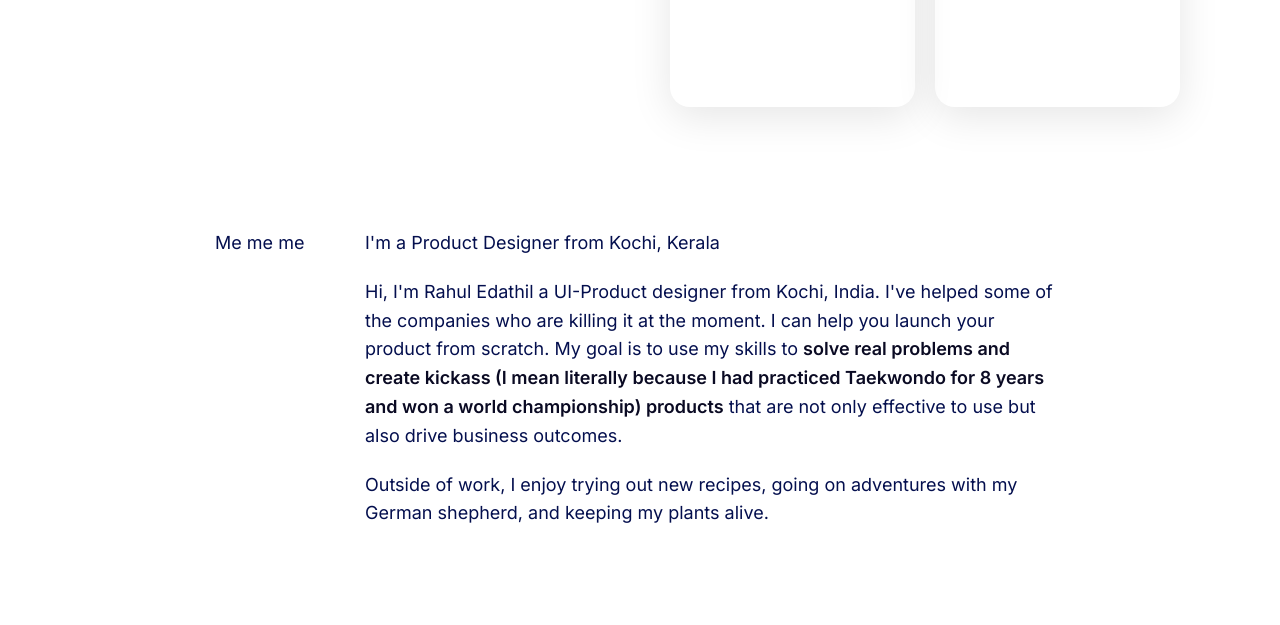
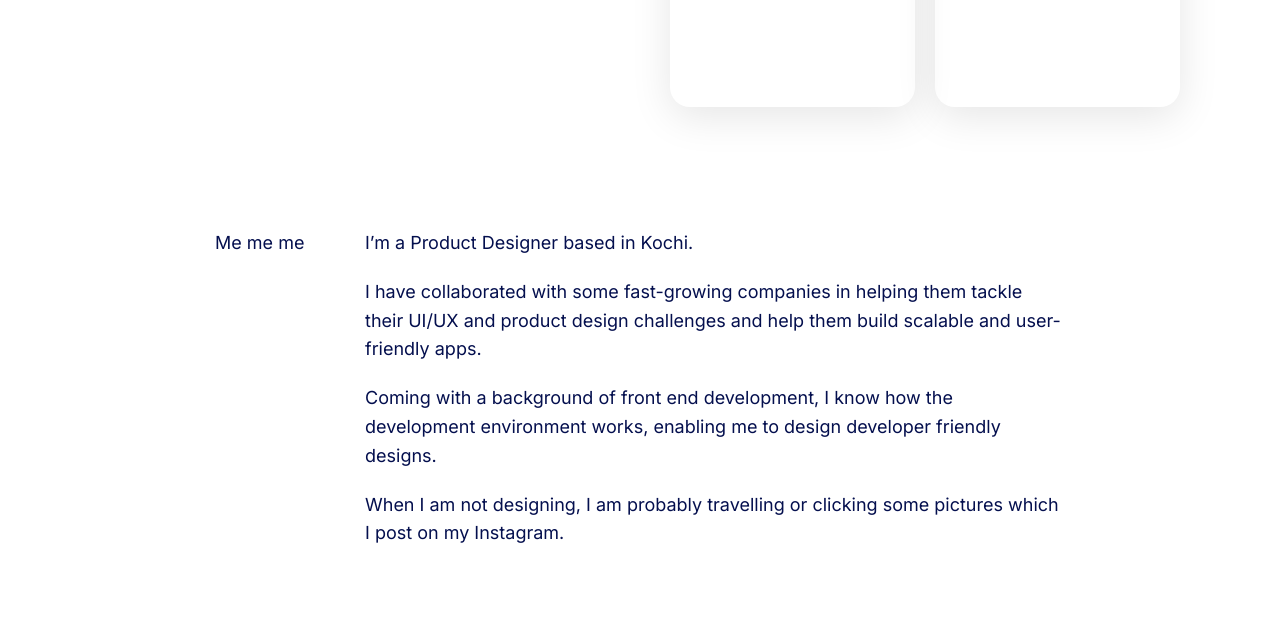
Before and after one commit to AbhinavVasudevan/rahul, a plain HTML site: page about.html in a window 1280 px wide. Shown: the part 491-1116 px from the top of the page. Drawn offline with Linux system fonts and the light colour scheme.

Commit message:
added content in homepage and about us

```diff
--- a/about.html
+++ b/about.html
@@ -61,11 +61,13 @@
       Me me me
     </div>
     <div class="content">
-      <p>I'm a Product Designer from Kochi, Kerala</p>
+      <p>I’m a Product Designer based in Kochi.</p>
 
-      <p>Hi, I'm Rahul Edathil a UI-Product designer from Kochi, India. I've helped some of the companies who are killing it at the moment. I can help you launch your product from scratch. My goal is to use my skills to <span class="highlight">solve real problems and create kickass (I mean literally because I had practiced Taekwondo for 8 years and won a world championship) products</span> that are not only effective to use but also drive business outcomes.</p>
+      <p>I have collaborated with some fast-growing companies in helping them tackle their UI/UX and product design challenges and help them build scalable and user-friendly apps.</p>
 
-      <p>Outside of work, I enjoy trying out new recipes, going on adventures with my German shepherd, and keeping my plants alive.</p>
+      <p>Coming with a background of front end development, I know how the development environment works, enabling me to design developer friendly designs.</p>
+
+      <p>When I am not designing, I am probably travelling or clicking some pictures which I post on my Instagram.</p>
     </div>
   </section>
 
```
Also changed, not shown: index.html (+2 -2 lines), 1 other file.
